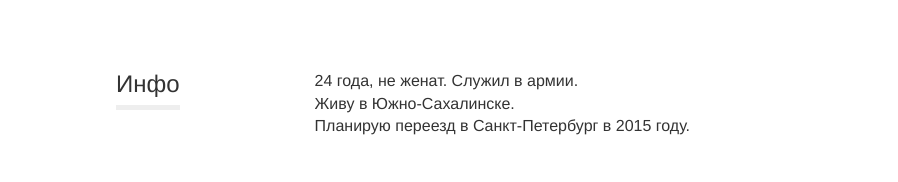
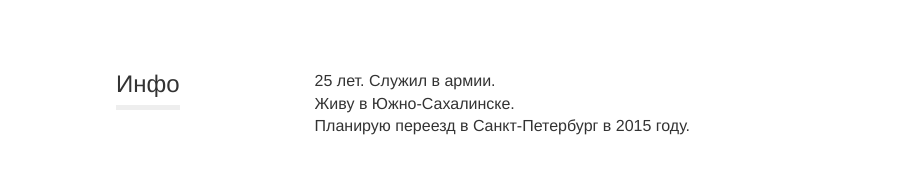
Before and after one commit to franzose/franzose.github.io, a plain HTML site: page index.html in a window 1280 px wide. Shown: the part 231-413 px from the top of the page, without its empty margins (90-988 px from the left). Drawn offline with Linux system fonts and the light colour scheme.

Commit message:
fix my years old :D

```diff
--- a/index.html
+++ b/index.html
@@ -24,7 +24,7 @@
             <div class="section">
                 <h3 class="section-heading"><span class="section-heading__text">Инфо</span></h3>
                 <div class="section-body">
-                    24 года, не женат. Служил в армии.<br>
+                    25 лет. Служил в армии.<br>
                     Живу в Южно-Сахалинске.<br>
                     Планирую переезд в Санкт-Петербург в 2015 году.
                 </div>
```
